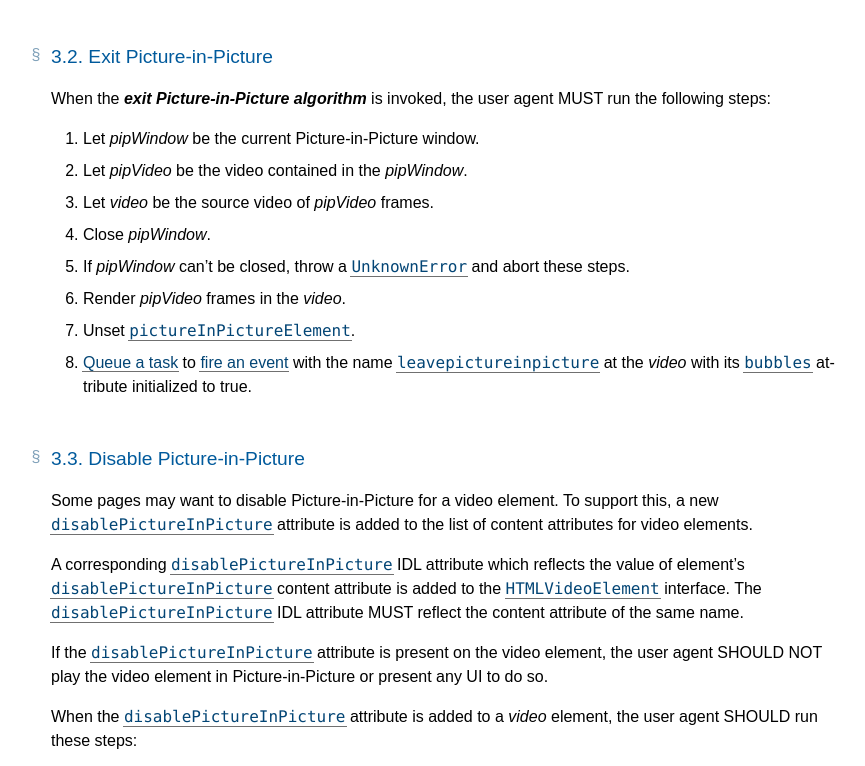
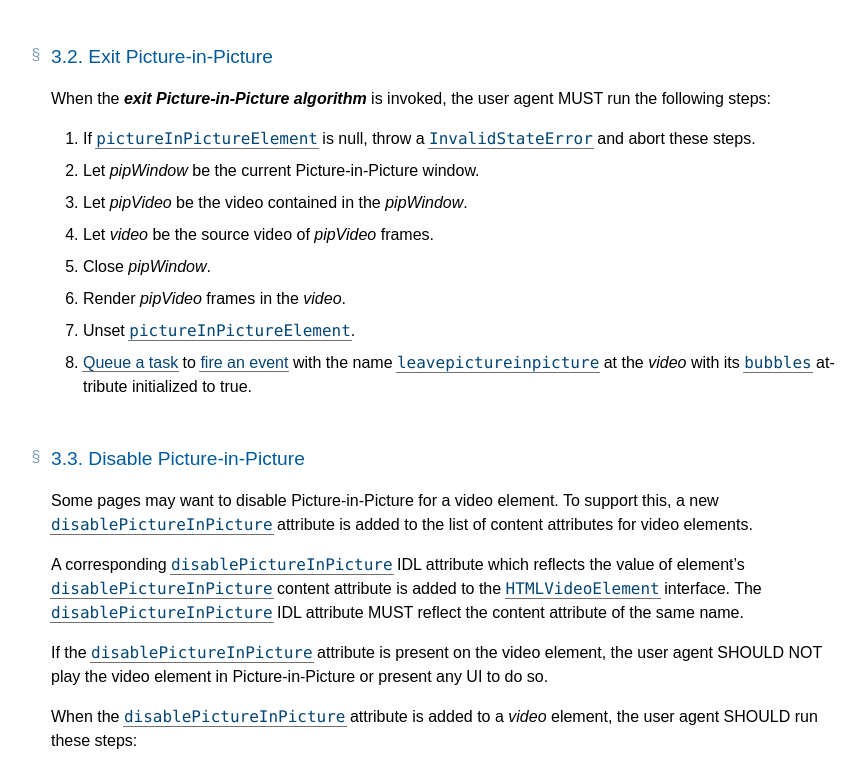
Before and after one commit to w3c/picture-in-picture, a plain HTML site: page index.html in a window 1280 px wide. Shown: the part 3601-4367 px from the top of the page, without its empty margins (413-1278 px from the left). Drawn offline with Linux system fonts and the light colour scheme.

Commit message:
Deploy to GitHub Pages: c45883c623c51981ac5ca30c68bab7b85606a9a8

```diff
--- a/index.html
+++ b/index.html
@@ -1641,6 +1641,9 @@ state that is considered not compatible with Picture-in-Picture.</p>
 the user agent MUST run the following steps:</p>
    <ol>
     <li data-md="">
+     <p>If <code class="idl"><a data-link-type="idl" href="#dom-documentorshadowroot-pictureinpictureelement" id="ref-for-dom-documentorshadowroot-pictureinpictureelement①">pictureInPictureElement</a></code> is null, throw a <code class="idl"><a data-link-type="idl" href="https://heycam.github.io/webidl/#invalidstateerror" id="ref-for-invalidstateerror①">InvalidStateError</a></code> and abort
+these steps.</p>
+    <li data-md="">
      <p>Let <var>pipWindow</var> be the current Picture-in-Picture window.</p>
     <li data-md="">
      <p>Let <var>pipVideo</var> be the video contained in the <var>pipWindow</var>.</p>
@@ -1649,12 +1652,9 @@ the user agent MUST run the following steps:</p>
     <li data-md="">
      <p>Close <var>pipWindow</var>.</p>
     <li data-md="">
-     <p>If <var>pipWindow</var> can’t be closed, throw a <code class="idl"><a data-link-type="idl" href="https://heycam.github.io/webidl/#unknownerror" id="ref-for-unknownerror">UnknownError</a></code> and abort these
-steps.</p>
-    <li data-md="">
      <p>Render <var>pipVideo</var> frames in the <var>video</var>.</p>
     <li data-md="">
-     <p>Unset <code class="idl"><a data-link-type="idl" href="#dom-documentorshadowroot-pictureinpictureelement" id="ref-for-dom-documentorshadowroot-pictureinpictureelement①">pictureInPictureElement</a></code>.</p>
+     <p>Unset <code class="idl"><a data-link-type="idl" href="#dom-documentorshadowroot-pictureinpictureelement" id="ref-for-dom-documentorshadowroot-pictureinpictureelement②">pictureInPictureElement</a></code>.</p>
     <li data-md="">
      <p><a data-link-type="dfn" href="https://html.spec.whatwg.org/multipage/webappapis.html#queue-a-task" id="ref-for-queue-a-task①">Queue a task</a> to <a data-link-type="dfn" href="https://dom.spec.whatwg.org/#concept-event-fire" id="ref-for-concept-event-fire①">fire an event</a> with the name <code class="idl"><a data-link-type="idl" href="#eventdef-htmlvideoelement-leavepictureinpicture" id="ref-for-eventdef-htmlvideoelement-leavepictureinpicture">leavepictureinpicture</a></code> at the <var>video</var> with its <code class="idl"><a data-link-type="idl" href="https://dom.spec.whatwg.org/#dom-event-bubbles" id="ref-for-dom-event-bubbles①">bubbles</a></code> attribute
 initialized to true.</p>
@@ -1674,7 +1674,7 @@ present any UI to do so.</p>
 the user agent SHOULD run these steps:</p>
    <ol>
     <li data-md="">
-     <p>Reject any pending promises returned by the <code class="idl"><a data-link-type="idl" href="#dom-htmlvideoelement-requestpictureinpicture" id="ref-for-dom-htmlvideoelement-requestpictureinpicture">requestPictureInPicture()</a></code> method with <code class="idl"><a data-link-type="idl" href="https://heycam.github.io/webidl/#invalidstateerror" id="ref-for-invalidstateerror①">InvalidStateError</a></code>.</p>
+     <p>Reject any pending promises returned by the <code class="idl"><a data-link-type="idl" href="#dom-htmlvideoelement-requestpictureinpicture" id="ref-for-dom-htmlvideoelement-requestpictureinpicture">requestPictureInPicture()</a></code> method with <code class="idl"><a data-link-type="idl" href="https://heycam.github.io/webidl/#invalidstateerror" id="ref-for-invalidstateerror②">InvalidStateError</a></code>.</p>
     <li data-md="">
      <p>If <var>video</var> is <var>pipVideo</var>, run the <a data-link-type="dfn" href="#exit-picture-in-picture-algorithm" id="ref-for-exit-picture-in-picture-algorithm">exit Picture-in-Picture algorithm</a>.</p>
    </ol>
@@ -1755,7 +1755,7 @@ exception and abort these steps.</p>
   <span class="kt">readonly</span> <span class="kt">attribute</span> <a class="n" data-link-type="idl-name" href="https://html.spec.whatwg.org/multipage/media.html#htmlvideoelement" id="ref-for-htmlvideoelement③">HTMLVideoElement</a>? <dfn class="nv dfn-paneled idl-code" data-dfn-for="DocumentOrShadowRoot" data-dfn-type="attribute" data-export="" data-readonly="" data-type="HTMLVideoElement?" id="dom-documentorshadowroot-pictureinpictureelement"><code>pictureInPictureElement</code></dfn>;
 };
 </pre>
-   <p>The <code class="idl"><a data-link-type="idl" href="#dom-documentorshadowroot-pictureinpictureelement" id="ref-for-dom-documentorshadowroot-pictureinpictureelement②">pictureInPictureElement</a></code> attribute’s getter must run these steps:</p>
+   <p>The <code class="idl"><a data-link-type="idl" href="#dom-documentorshadowroot-pictureinpictureelement" id="ref-for-dom-documentorshadowroot-pictureinpictureelement③">pictureInPictureElement</a></code> attribute’s getter must run these steps:</p>
    <ol>
     <li data-md="">
      <p>If the <a data-link-type="dfn" href="https://dom.spec.whatwg.org/#context-object" id="ref-for-context-object①">context object</a> is a <a data-link-type="dfn" href="https://dom.spec.whatwg.org/#concept-shadow-root" id="ref-for-concept-shadow-root">shadow root</a> and its <a data-link-type="dfn" href="https://dom.spec.whatwg.org/#concept-documentfragment-host" id="ref-for-concept-documentfragment-host">host</a> is not <a data-link-type="dfn" href="https://dom.spec.whatwg.org/#connected" id="ref-for-connected">connected</a>, then return null.</p>
@@ -2013,7 +2013,6 @@ whether <code class="idl"><a data-link-type="idl" href="#dom-document-pictureinp
      <li><a href="https://heycam.github.io/webidl/#notallowederror">NotAllowedError</a>
      <li><a href="https://heycam.github.io/webidl/#notsupportederror">NotSupportedError</a>
      <li><a href="https://heycam.github.io/webidl/#securityerror">SecurityError</a>
-     <li><a href="https://heycam.github.io/webidl/#unknownerror">UnknownError</a>
      <li><a href="https://heycam.github.io/webidl/#idl-boolean">boolean</a>
      <li><a href="https://heycam.github.io/webidl/#idl-long">long</a>
     </ul>
@@ -2127,8 +2126,8 @@ whether <code class="idl"><a data-link-type="idl" href="#dom-document-pictureinp
    <b><a href="#dom-documentorshadowroot-pictureinpictureelement">#dom-documentorshadowroot-pictureinpictureelement</a></b><b>Referenced in:</b>
    <ul>
     <li><a href="#ref-for-dom-documentorshadowroot-pictureinpictureelement">3.1. Request Picture-in-Picture</a>
-    <li><a href="#ref-for-dom-documentorshadowroot-pictureinpictureelement①">3.2. Exit Picture-in-Picture</a>
-    <li><a href="#ref-for-dom-documentorshadowroot-pictureinpictureelement②">4.3. Extension to DocumentOrShadowRoot</a>
+    <li><a href="#ref-for-dom-documentorshadowroot-pictureinpictureelement①">3.2. Exit Picture-in-Picture</a> <a href="#ref-for-dom-documentorshadowroot-pictureinpictureelement②">(2)</a>
+    <li><a href="#ref-for-dom-documentorshadowroot-pictureinpictureelement③">4.3. Extension to DocumentOrShadowRoot</a>
    </ul>
   </aside>
   <aside class="dfn-panel" data-for="pictureinpicturewindow">
```
